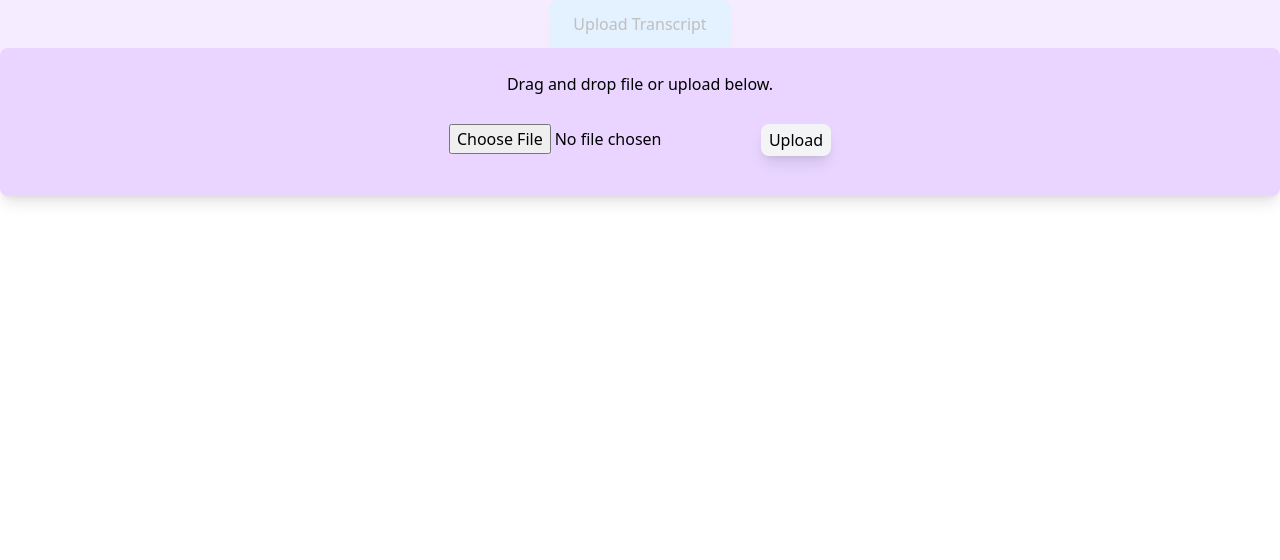
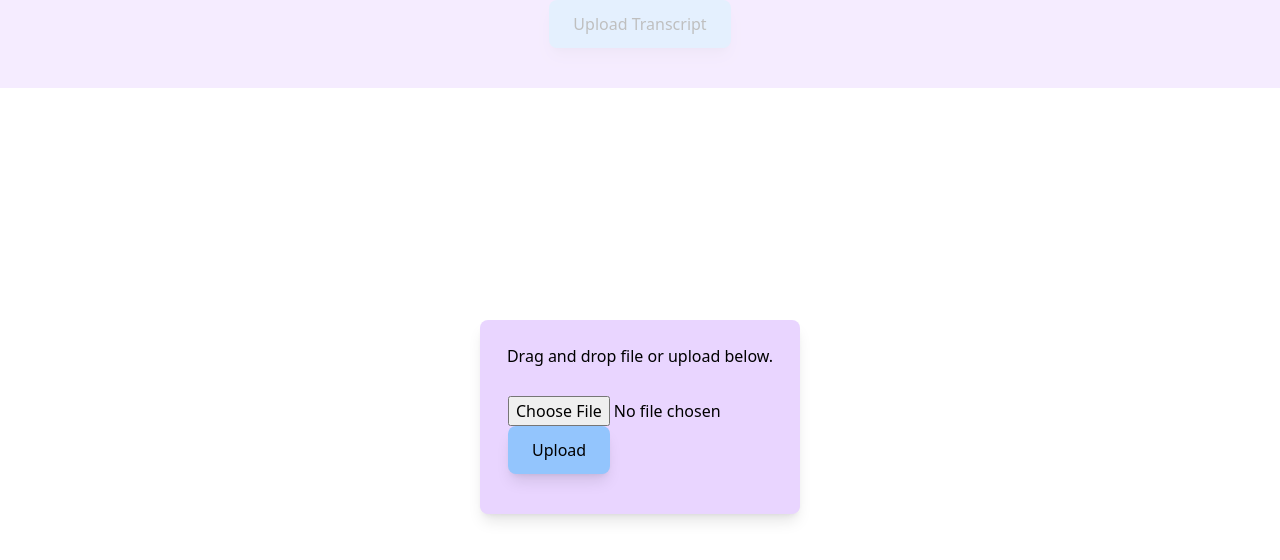
Before and after one commit to BestFloww/BestFlow, a React (Create React App) app in the folder front-end/: page / in a window 1280 px wide. Both pictures are taken after a click on the button "Upload Transcript". Shown: the top 560 px of the page. Built offline with nearby package versions, Linux system fonts and the light colour scheme.

Commit message:
Updated transcriptModal

```diff
--- a/front-end/src/components/TranscriptUploadModal.jsx
+++ b/front-end/src/components/TranscriptUploadModal.jsx
@@ -1,7 +1,7 @@
 import React from 'react';
 import axios from 'axios';
 import Modal from 'react-modal';
-//import TranscriptAPI from "./services/TranscriptAPI";
+import BaseButton from './BaseButton';
 
 class TranscriptUploadModal extends React.Component {
 
@@ -22,7 +22,6 @@ class TranscriptUploadModal extends React.Component {
     const formData= new FormData();
 
     formData.append('transcript', file)
-    //TranscriptAPI.post({data:formData})
   }
 
   componentDidMount() {
@@ -33,25 +32,23 @@ class TranscriptUploadModal extends React.Component {
     return (
       <Modal
         isOpen={this.props.show}
-        className="container mx-auto bg-purple-200 rounded-lg shadow-lg py-3 m-12"
+        className="container w-60 md:w-80 mx-auto bg-purple-200 rounded-lg shadow-lg py-3 mt-[40vh]"
         onRequestClose={this.props.toggleModal}
         shouldCloseOnEsc={true}
       >
         <h2 className="justify-center flex m-3">
           Drag and drop file or upload below.
         </h2>
-          <div className={"justify-center flex m-7"}>
+          <div className={"justify-center flex m-7 flex-col"}>
               <input
                 type="file"
-                name="new_file"
+                name="transcript"
                 onChange={(e)=>this.handleFile(e)}>
               </input>
-              <button
-                type="button"
-                className="bg-gray-100 rounded-lg shadow-lg hover:bg-gray-200 active:bg-gray-300 py-1 px-2"
-                onClick={(e)=>this.handleUpload(e)}>
-                  Upload
-              </button>
+              <BaseButton
+                click={(e)=>this.handleUpload(e)}
+                text="Upload"
+              />
         </div>
       </Modal>
     )
```
